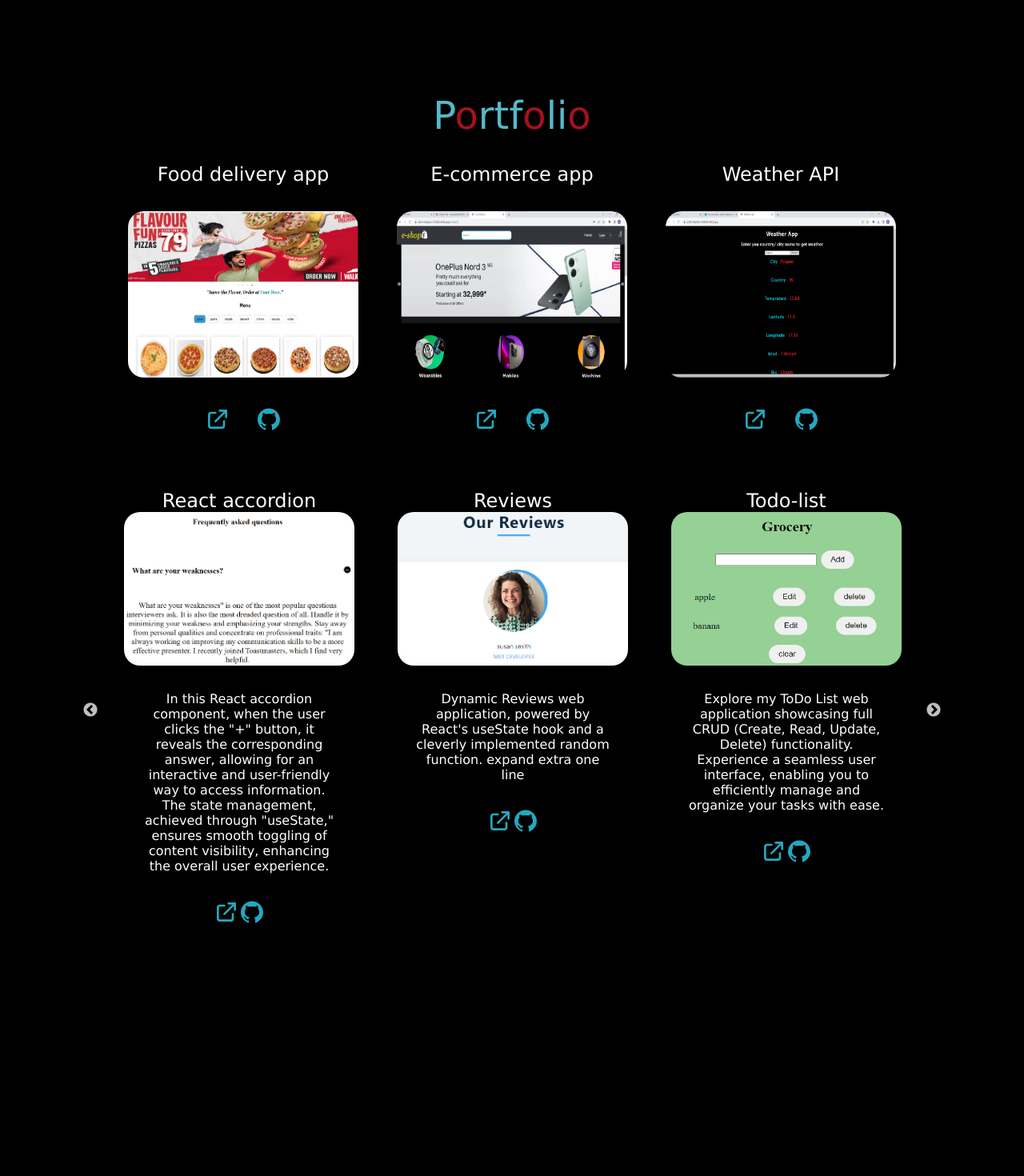
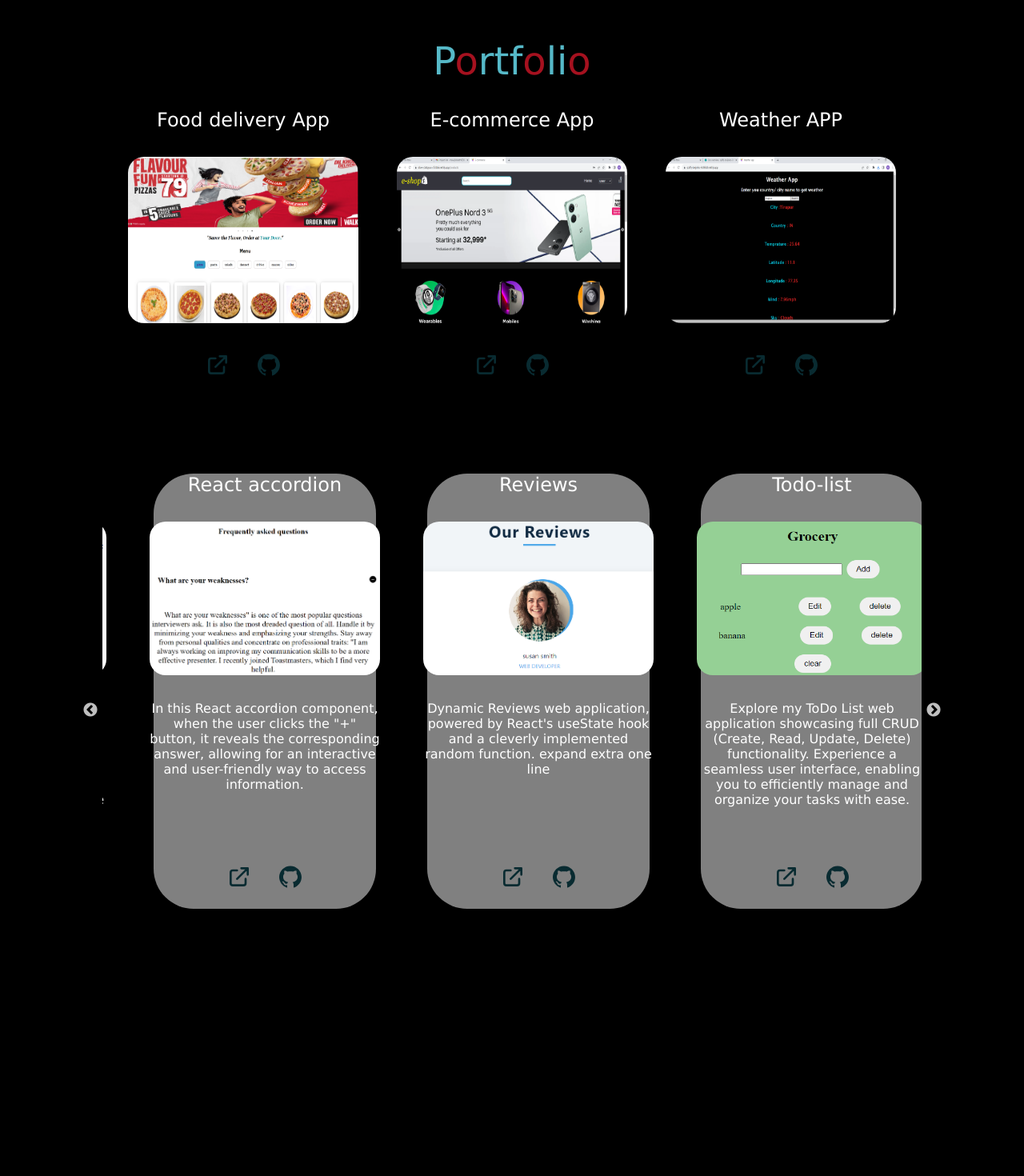
Before and after one commit to Manojkbharathi/portfolio, a React (Create React App) app: page / in a window 1280 px wide. Shown: the part 2360-3830 px from the top of the page at 80% size. Built offline with nearby package versions, Linux system fonts and the light colour scheme.

Commit message:
added styles

```diff
--- a/src/components/nav-bar/NavbarStyle.css
+++ b/src/components/nav-bar/NavbarStyle.css
@@ -84,6 +84,8 @@
   .nav-link:hover {
     color: rgb(247, 244, 244);
     background-color: rgb(106, 106, 210);
+    transition: 0.3s;
+
     padding: 0.5rem;
     border-radius: 10px;
   }
--- a/src/components/project-section/Project.css
+++ b/src/components/project-section/Project.css
@@ -11,22 +11,39 @@
   text-align: center;
   overflow-wrap: hidden;
 }
+.slide {
+  margin: 2rem;
+  margin-bottom: 5rem;
+  display: flex;
+}
 .slick-slide {
   display: flex;
 }
 .each {
   display: flex;
   flex-direction: column;
-  justify-content: center;
+  justify-content: space-between;
   align-items: center;
-  /* width: 23rem;
-  height: 30rem; */
-  margin: 1rem;
+  margin: 2rem;
+  height: 68vh;
+  background-color: gray;
+  border-radius: 50px;
+}
+.each:hover {
+  background-image: linear-gradient(to right, #194c5c, #05c9ec);
+  transform: scale(115%);
+  transition: ease-in-out 0.5s;
+}
+.each .btn-container {
+  display: flex;
+  justify-content: flex-end;
 }
 .slide-image {
   width: 18rem;
   height: 12rem;
   border-radius: 20px;
+  margin: 2rem;
+  display: flex;
 }
 .project-desc {
   margin: 2rem;
@@ -52,10 +69,10 @@
 }
 .live-link {
   font-size: 2rem;
-
+  margin: 1rem;
   border-top-left-radius: 15px;
   border-bottom-right-radius: 15px;
-  color: rgb(36, 168, 191);
+  color: rgb(9, 43, 49);
 }
 .live-link:hover {
   color: rgb(218, 49, 12);
@@ -66,7 +83,7 @@
   justify-content: space-evenly;
 }
 .big-project-container {
-  top: 20rem;
+  top: 2rem;
   display: flex;
   flex-direction: column;
   align-items: center;
@@ -79,11 +96,26 @@
   flex-wrap: wrap;
   position: relative;
   top: -3rem;
+  border-radius: 50px;
+}
+.hide {
+  display: none;
+  color: rgb(173, 162, 162);
+}
+
+.big-project:hover .hide {
+  display: block;
+
+  transition: ease 0.5s;
+  color: red;
 }
 .project-container:hover {
-  background-color: rgb(14, 86, 88);
   transform: scale(1.1);
-  box-shadow: 0 0 15px #1f7b6a;
+  box-shadow: 0 0 15px #00eeff;
+  border-radius: 50px;
+  padding: 2rem;
+  transition: ease 0.5s;
+  display: block;
 }
 .project-container a {
   margin: 1rem;
@@ -94,6 +126,7 @@
   border-radius: 20px;
   margin: 2rem 0 2rem 0;
 }
+
 @media screen and (max-width: 950px) {
   .big-image {
     width: 13rem;
--- a/src/components/project-section/Projects.js
+++ b/src/components/project-section/Projects.js
@@ -102,17 +102,21 @@ const SimpleSlider = () => {
                   </a>
                 </div>
               </div>
+              <div class='hide'>Click link</div>
             </div>
           ))}
         </div>
       </div>
+
       <Slider {...settings}>
         {projects.map(({ image, quote, github, LiveDemo, title }) => (
           <div className='slide'>
             <div className='each'>
-              <h2 className='project-title'>{title}</h2>
-              <img className='slide-image' src={image} alt='' />
-              <p className='project-desc'>{quote}</p>
+              <div>
+                <h2 className='project-title'>{title}</h2>
+                <img className='slide-image' src={image} alt='' />
+                <p className='project-desc'>{quote}</p>
+              </div>
               <div className='btn-container'>
                 <a href={LiveDemo}>
                   <button className='live-link'>
--- a/src/components/skills/Skill.js
+++ b/src/components/skills/Skill.js
@@ -21,7 +21,7 @@ const Skills = () => {
           <p className='animate-character'>javaScript</p>
           <img src={js} alt='' className='icon-img' />
           <div className='skill-links'>
-            <h2 className='title'>JavaScript projects</h2>
+            <h2 className='hover-title'>JavaScript projects</h2>
             {Object.values(javaScript).map(({ id, git, live, text }) => (
               <div className='links-container' key={id}>
                 <h3 className='type'>{text}</h3>
--- a/src/components/skills/SkillStyle.css
+++ b/src/components/skills/SkillStyle.css
@@ -13,13 +13,13 @@
   color: aqua;
   margin: 3rem;
 }
-.title {
-  color: aqua;
+.hover-title {
+  color: rgb(241, 11, 23);
   margin: 1rem;
   text-decoration: underline;
 }
 .type {
-  color: rgb(246, 0, 0);
+  color: rgb(0, 148, 246);
 }
 .skill-container {
   width: 100vw;
--- a/src/data.js
+++ b/src/data.js
@@ -52,7 +52,7 @@ export const projects = [
 
     title: 'Filter',
     quote: `
-This React menu card features "useState" hook for dynamic state management, allowing an interactive menu. Additionally, a "remove duplicates" function ensures a clean and organized menu by filtering out any duplicate items. The result is a user-friendly interface with a concise list of distinct and delicious offerings.`,
+This React menu card features "useState" hook for dynamic state management, allowing an interactive menu. Additionally, a "remove duplicates" function ensures a clean and organized menu by filtering out any duplicate items.`,
     github: 'https://github.com/Manojkbharathi/react-filter',
     LiveDemo: 'https://melodic-sunburst-a2dca3.netlify.app/',
   },
@@ -61,7 +61,7 @@ This React menu card features "useState" hook for dynamic state management, allo
     image: IMG4,
     title: 'React accordion',
     quote: `
-In this React accordion component, when the user clicks the "+" button, it reveals the corresponding answer, allowing for an interactive and user-friendly way to access information. The state management, achieved through "useState," ensures smooth toggling of content visibility, enhancing the overall user experience. `,
+In this React accordion component, when the user clicks the "+" button, it reveals the corresponding answer, allowing for an interactive and user-friendly way to access information.  `,
     github: 'https://github.com/Manojkbharathi/react-accordion',
     LiveDemo: 'https://starlit-jelly-5b6e03.netlify.app/',
   },
@@ -174,21 +174,21 @@ export const javaScript = {
 export const bigProjects = [
   {
     id: 1,
-    title: 'Food delivery app',
+    title: 'Food delivery App',
     image: food,
     live: 'https://sparkly-maamoul-c2e2b6.netlify.app/',
     git: 'https://github.com/Manojkbharathi/food-delivery',
   },
   {
     id: 2,
-    title: 'E-commerce app',
+    title: 'E-commerce App',
     image: com,
     live: 'https://silver-platypus-c72db6.netlify.app/',
     git: 'https://github.com/Manojkbharathi/e-commerce',
   },
   {
     id: 3,
-    title: 'Weather API',
+    title: 'Weather APP',
     image: api,
     live: 'https://spiffy-beijinho-9d9942.netlify.app/',
     git: 'https://github.com/Manojkbharathi/weather-app',
```
